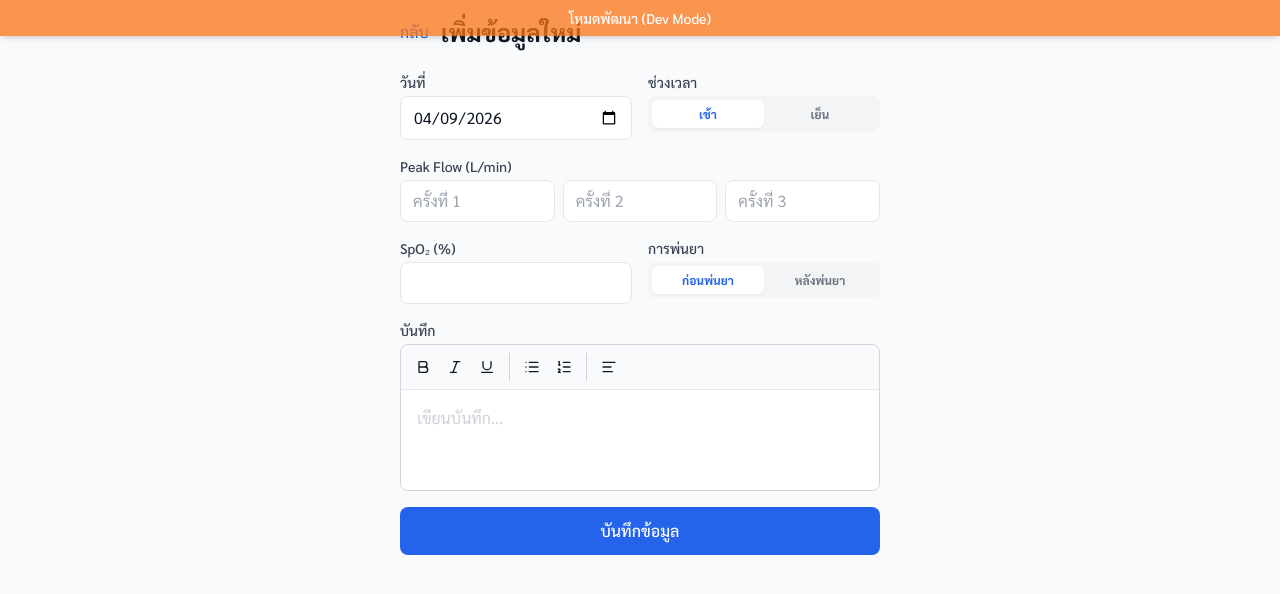
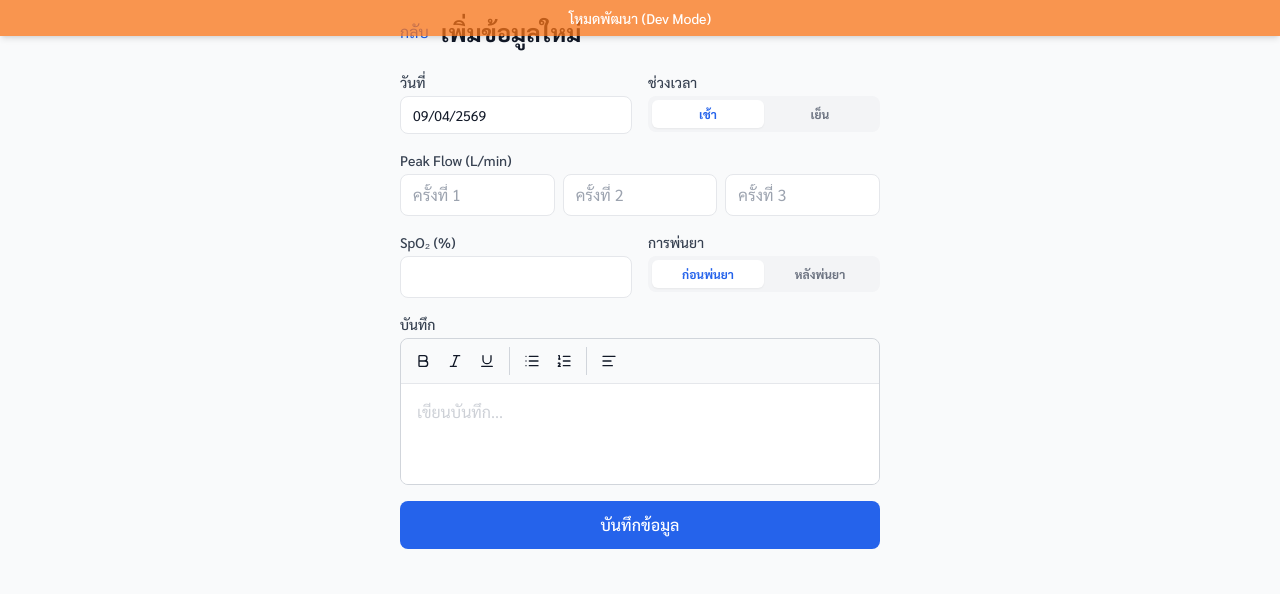
Before and after one commit to lifetofree/peak-flow-statistic, a React (Vite) app in the folder frontend/: page /u/1/new in a window 1280 px wide. Shown: the top 594 px of the page. Built offline with nearby package versions, Linux system fonts and the light colour scheme.

Commit message:
feat: replace native date inputs with Thai Buddhist Era calendar picker

```diff
--- a/frontend/package.json
+++ b/frontend/package.json
@@ -13,11 +13,13 @@
   },
   "dependencies": {
     "@tanstack/react-query": "^5.62.8",
+    "@types/react-datepicker": "^6.2.0",
     "dompurify": "^3.2.3",
     "i18next": "^24.2.0",
     "lucide-react": "^1.7.0",
     "qrcode.react": "^4.2.0",
     "react": "^18.3.1",
+    "react-datepicker": "^9.1.0",
     "react-dom": "^18.3.1",
     "react-i18next": "^15.1.3",
     "react-markdown": "^9.0.1",
--- /dev/null
+++ b/frontend/src/components/BuddhistDatePicker.tsx
@@ -0,0 +1,77 @@
+import { useState, useEffect } from 'react';
+import DatePicker from 'react-datepicker';
+import { th } from 'date-fns/locale';
+import { useTranslation } from 'react-i18next';
+
+interface BuddhistDatePickerProps {
+  value: string;
+  onChange: (date: string) => void;
+  maxDate?: string;
+  minDate?: string;
+  className?: string;
+}
+
+const BE_OFFSET = 543;
+
+function toBuddhistEra(date: Date): Date {
+  const ceDate = new Date(date);
+  ceDate.setFullYear(ceDate.getFullYear() - BE_OFFSET);
+  return ceDate;
+}
+
+function toChristianEra(date: Date): Date {
+  const beDate = new Date(date);
+  beDate.setFullYear(beDate.getFullYear() + BE_OFFSET);
+  return beDate;
+}
+
+export default function BuddhistDatePicker({
+  value,
+  onChange,
+  maxDate,
+  minDate,
+  className = '',
+}: BuddhistDatePickerProps) {
+  const { t } = useTranslation();
+
+  const [selectedDate, setSelectedDate] = useState<Date | null>(() => {
+    if (!value) return null;
+    const [year, month, day] = value.split('-').map(Number);
+    return new Date(year + BE_OFFSET, month - 1, day);
+  });
+
+  useEffect(() => {
+    if (!value) {
+      setSelectedDate(null);
+      return;
+    }
+    const [year, month, day] = value.split('-').map(Number);
+    setSelectedDate(new Date(year + BE_OFFSET, month - 1, day));
+  }, [value]);
+
+  const handleChange = (date: Date | null) => {
+    if (!date) {
+      onChange('');
+      return;
+    }
+    const ceDate = toChristianEra(date);
+    const iso = `${ceDate.getFullYear()}-${String(ceDate.getMonth() + 1).padStart(2, '0')}-${String(ceDate.getDate()).padStart(2, '0')}`;
+    onChange(iso);
+  };
+
+  return (
+    <DatePicker
+      selected={selectedDate}
+      onChange={handleChange}
+      dateFormat="dd/MM/yyyy"
+      locale={th}
+      showYearDropdown
+      scrollableYearDropdown
+      yearDropdownItemNumber={20}
+      maxDate={maxDate ? toBuddhistEra(new Date(maxDate)) : undefined}
+      minDate={minDate ? toBuddhistEra(new Date(minDate)) : undefined}
+      className={`w-full border rounded-lg px-3 py-2 text-sm focus:ring-2 focus:ring-blue-500 ${className}`}
+      placeholderText={t('common.selectDate')}
+    />
+  );
+}
--- a/frontend/src/components/DateFilter.tsx
+++ b/frontend/src/components/DateFilter.tsx
@@ -1,5 +1,6 @@
 import { Calendar, X } from 'lucide-react';
 import { useTranslation } from 'react-i18next';
+import BuddhistDatePicker from './BuddhistDatePicker';
 
 interface DateFilterProps {
   fromDate: string;
@@ -27,20 +28,16 @@ export default function DateFilter({
       <div className="grid grid-cols-1 sm:grid-cols-2 gap-3">
         <div>
           <label className="block text-xs font-medium text-gray-600 mb-1">{t('common.fromDate')}</label>
-          <input
-            type="date"
+          <BuddhistDatePicker
             value={fromDate}
-            onChange={(e) => onFromDateChange(e.target.value)}
-            className="w-full border rounded-lg px-3 py-2 text-sm focus:ring-2 focus:ring-blue-500"
+            onChange={onFromDateChange}
           />
         </div>
         <div>
           <label className="block text-xs font-medium text-gray-600 mb-1">{t('common.toDate')}</label>
-          <input
-            type="date"
+          <BuddhistDatePicker
             value={toDate}
-            onChange={(e) => onToDateChange(e.target.value)}
-            className="w-full border rounded-lg px-3 py-2 text-sm focus:ring-2 focus:ring-blue-500"
+            onChange={onToDateChange}
           />
         </div>
       </div>
--- a/frontend/src/components/EntryForm.tsx
+++ b/frontend/src/components/EntryForm.tsx
@@ -18,6 +18,7 @@ import { useTranslation } from 'react-i18next';
 import { toISODateString } from '../utils/date';
 import { PEAK_FLOW_MIN, PEAK_FLOW_MAX, SPO2_MIN, SPO2_MAX } from '../constants/validation';
 import RichTextEditor from './RichTextEditor';
+import BuddhistDatePicker from './BuddhistDatePicker';
 
 interface EntryFormProps {
   onSubmit: (data: {
@@ -103,12 +104,10 @@ export default function EntryForm({ onSubmit, isLoading }: EntryFormProps) {
           <label className="block text-sm font-medium text-gray-700 mb-1">
             {t('entry.date')}
           </label>
-          <input
-            type="date"
+          <BuddhistDatePicker
             value={date}
-            max={today}
-            onChange={(e) => setDate(e.target.value)}
-            className="w-full border rounded-lg px-3 py-2 focus:ring-2 focus:ring-blue-500 focus:border-blue-500"
+            onChange={setDate}
+            maxDate={today}
           />
         </div>
 
--- a/frontend/src/i18n/th.json
+++ b/frontend/src/i18n/th.json
@@ -95,7 +95,8 @@
     "fromDate": "จากวันที่",
     "toDate": "ถึงวันที่",
     "clearFilter": "ล้างตัวกรอง",
-    "devMode": "โหมดพัฒนา (Dev Mode)"
+    "devMode": "โหมดพัฒนา (Dev Mode)",
+    "selectDate": "เลือกวันที่"
   },
   "chart": {
     "peakFlowTrend": "แนวโน้มค่าแรงเป่าลม",
```
Also changed, not shown: 1 other file (tests, documents, lock files or other folders).
